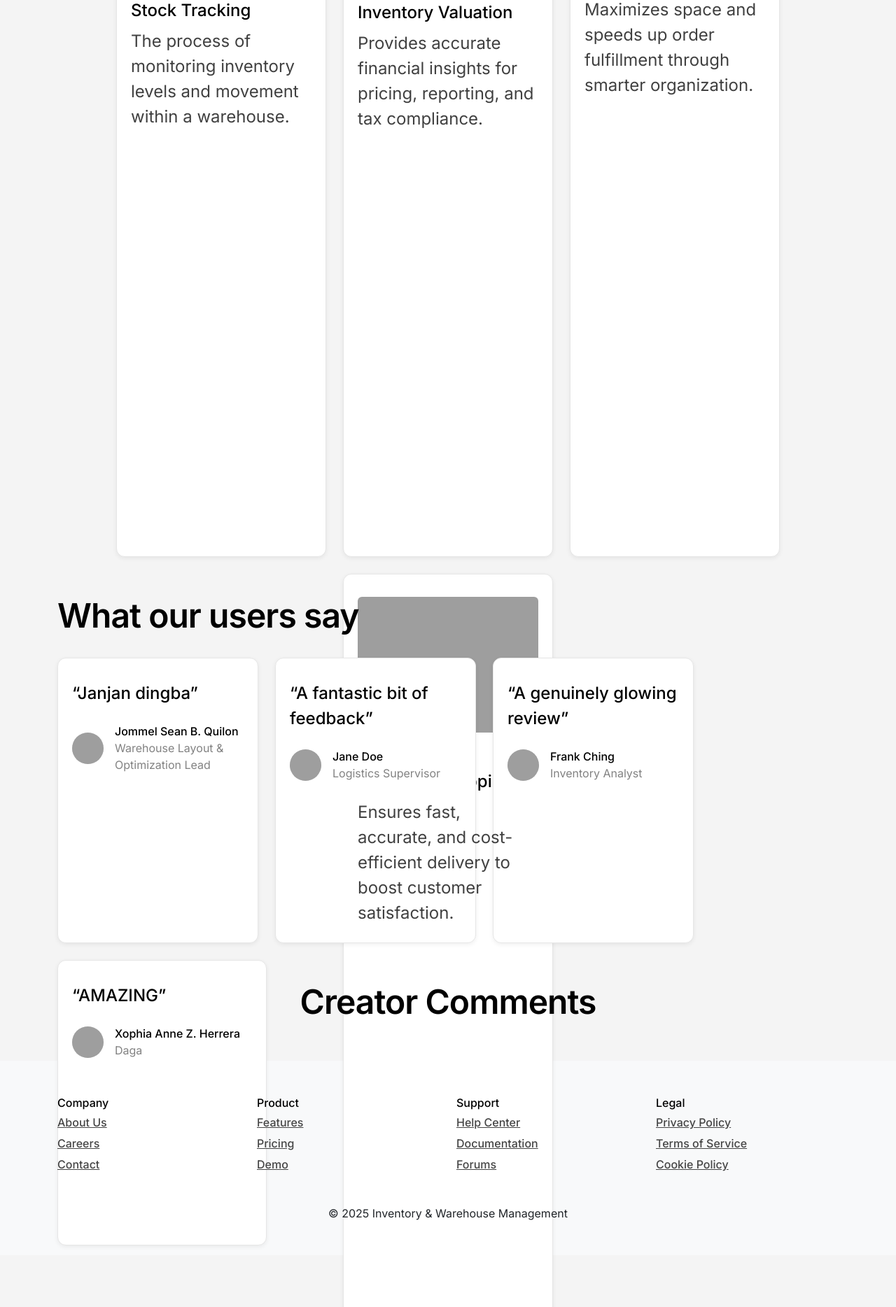
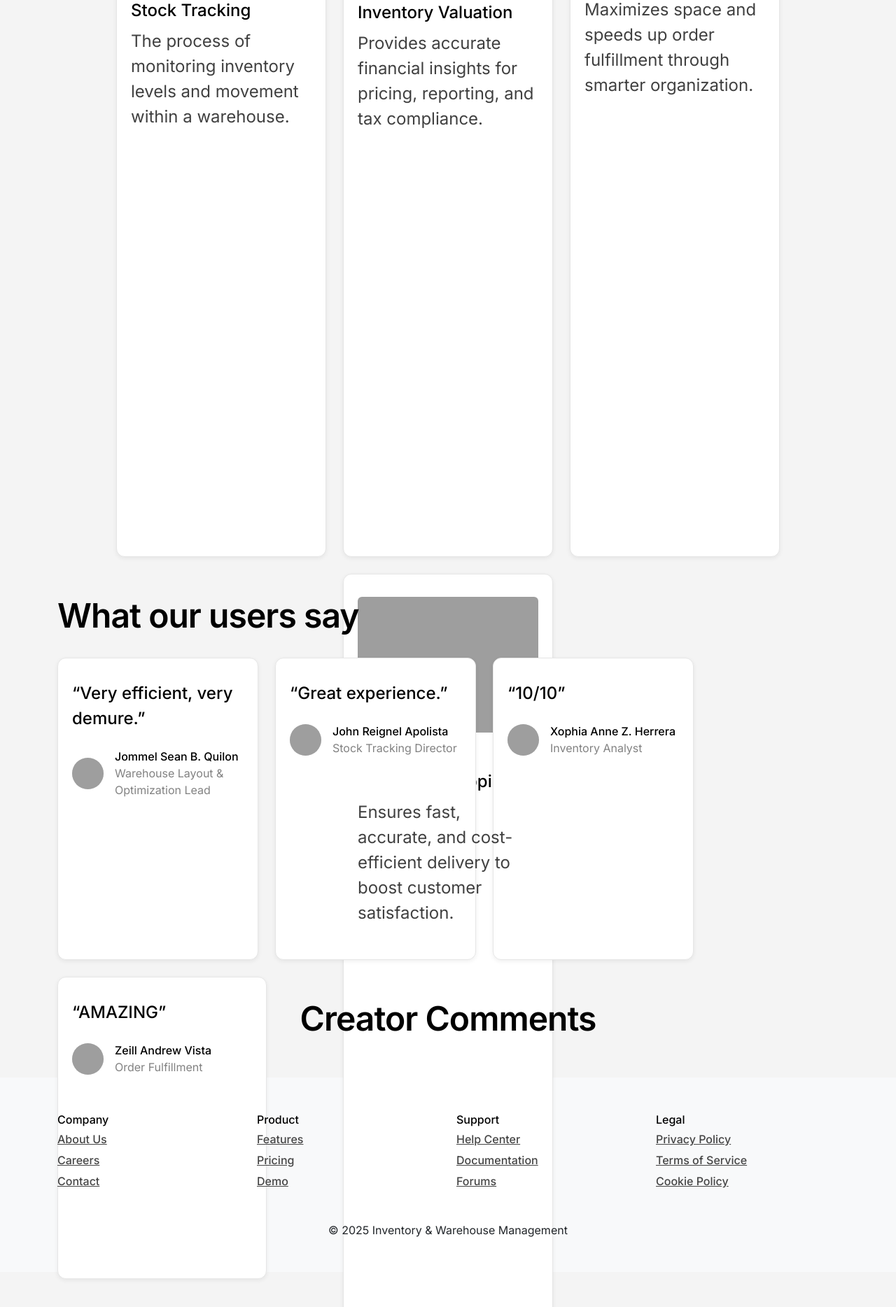
Before and after one commit to Scammur/ITECPROJECT, a PHP site: page / in a window 1280 px wide. Shown: the part 1951-3819 px from the top of the page at 70% size. Run offline with PHP 8.4, Linux system fonts and the light colour scheme; data comes from the database, SQL or seed files in the repository; grey boxes are pictures that could not be loaded.

Commit message:
index.php

```diff
--- a/index.php
+++ b/index.php
@@ -330,7 +330,7 @@
             <div class="section-title mb-4">What our users say</div>
             <div class="d-flex flex-wrap gap-4">
                 <div class="card-feature testimonial-animate" style="width:287px;">
-                    <div class="testimonial-quote mb-4">“Janjan dingba”</div>
+                    <div class="testimonial-quote mb-4">“Very efficient, very demure.”</div>
                     <div class="d-flex align-items-center gap-3">
                         <img src="https://randomuser.me/api/portraits/men/32.jpg" class="testimonial-avatar" alt="Jommel Sean B. Quilon">
                         <div>
@@ -340,21 +340,21 @@
                     </div>
                 </div>
                 <div class="card-feature testimonial-animate" style="width:287px;">
-                    <div class="testimonial-quote mb-4">“A fantastic bit of feedback”</div>
+                    <div class="testimonial-quote mb-4">“Great experience.”</div>
                     <div class="d-flex align-items-center gap-3">
                         <img src="https://randomuser.me/api/portraits/women/44.jpg" class="testimonial-avatar" alt="Jane Doe">
                         <div>
-                            <div class="testimonial-name">Jane Doe</div>
-                            <div class="testimonial-role">Logistics Supervisor</div>
+                            <div class="testimonial-name">John Reignel Apolista</div>
+                            <div class="testimonial-role">Stock Tracking Director</div>
                         </div>
                     </div>
                 </div>
                 <div class="card-feature testimonial-animate" style="width:287px;">
-                    <div class="testimonial-quote mb-4">“A genuinely glowing review”</div>
+                    <div class="testimonial-quote mb-4">“10/10”</div>
                     <div class="d-flex align-items-center gap-3">
                         <img src="https://randomuser.me/api/portraits/men/85.jpg" class="testimonial-avatar" alt="Frank Ching">
                         <div>
-                            <div class="testimonial-name">Frank Ching</div>
+                            <div class="testimonial-name">Xophia Anne Z. Herrera</div>
                             <div class="testimonial-role">Inventory Analyst</div>
                         </div>
                     </div>
@@ -364,8 +364,8 @@
                     <div class="d-flex align-items-center gap-3">
                         <img src="https://randomuser.me/api/portraits/women/65.jpg" class="testimonial-avatar" alt="Xophia Anne Z. Herrera">
                         <div>
-                            <div class="testimonial-name">Xophia Anne Z. Herrera</div>
-                            <div class="testimonial-role">Daga</div>
+                            <div class="testimonial-name">Zeill Andrew Vista</div>
+                            <div class="testimonial-role">Order Fulfillment </div>
                         </div>
                     </div>
                 </div>
```
